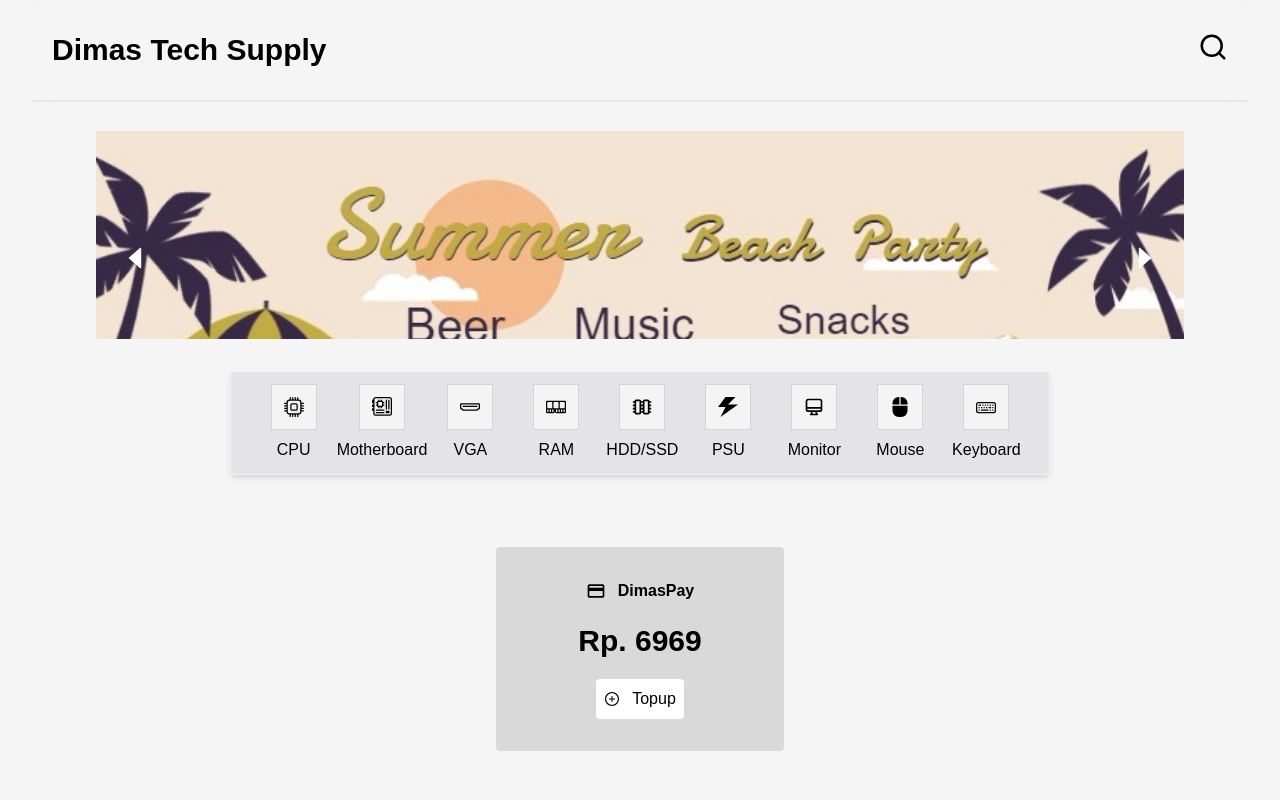
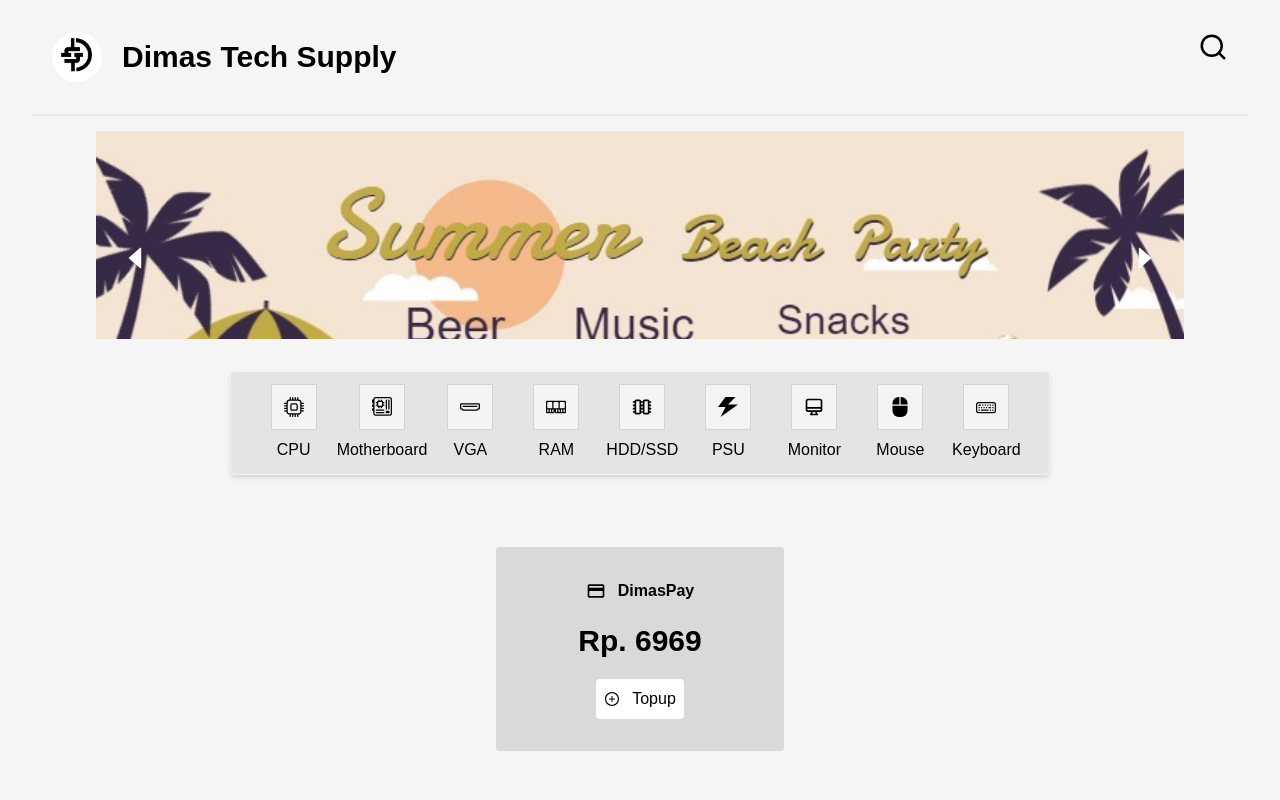
Before and after one commit to zackdesu/dimas-shop, a Next.js app: page / in a window 1280 px wide. Shown: the top 800 px of the page. Built offline with nearby package versions, Linux system fonts and the light colour scheme.

Commit message:
add logo navbar

```diff
--- a/components/navbar.jsx
+++ b/components/navbar.jsx
@@ -1,10 +1,20 @@
+import Image from "next/image";
 import React from "react";
 import { FiSearch } from "react-icons/fi";
 
 const Navbar = () => {
   return (
     <header className="flex justify-between mx-8 py-8 px-5 border-b-2 backdrop-blur fixed top-0 left-0 right-0 z-50">
-      <h1>Dimas Tech Supply</h1>
+      <div className="flex items-center">
+        <Image
+          src={"/icon.png"}
+          width={50}
+          height={50}
+          alt="Dimas Tech Supply"
+          className="mr-5"
+        />
+        <h1>Dimas Tech Supply</h1>
+      </div>
       <FiSearch size={30} />
     </header>
   );
```
Also changed, not shown: public/icon.png (added).
